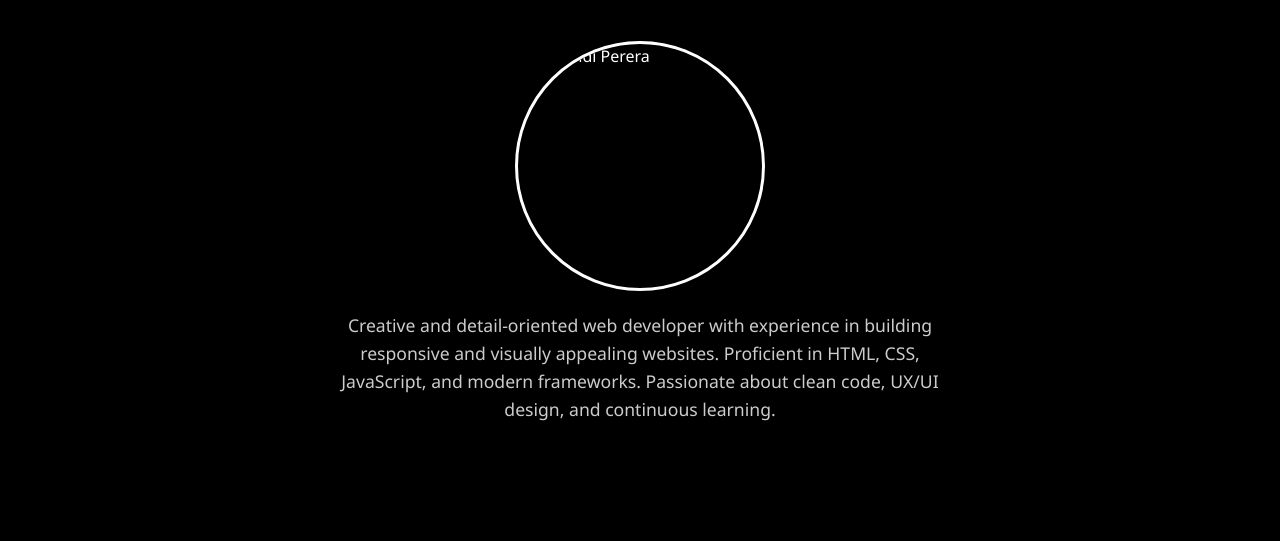
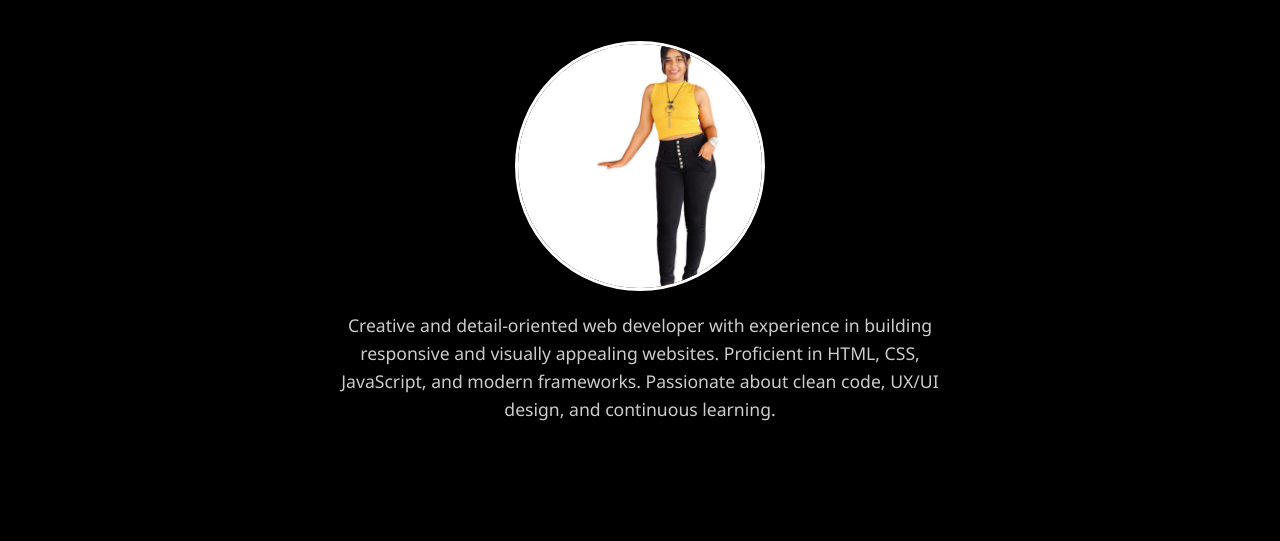
Before and after one commit to tharindiperera/Tharindi-Perera, a plain HTML site: page index.html in a window 1280 px wide. Shown: the part 206-747 px from the top of the page. Drawn offline with Linux system fonts and the light colour scheme.

Commit message:
Update index.html

```diff
--- a/index.html
+++ b/index.html
@@ -334,7 +334,7 @@
 
     <section id="about" class="about-container">
         <h2>About Me</h2>
-        <img src="yellow_photo.jpg" alt="Tharindi Perera">
+        <img src="yellow photo.jpg" alt="Tharindi Perera">
         <p class="intro">Creative and detail-oriented web developer with experience in building responsive and visually
             appealing websites. Proficient in HTML, CSS, JavaScript, and modern frameworks. Passionate about clean code,
             UX/UI design, and continuous learning.</p>
```
